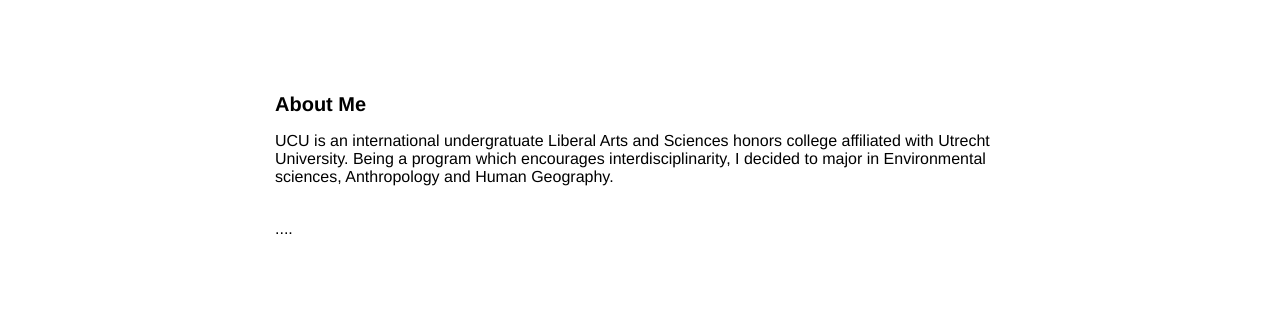
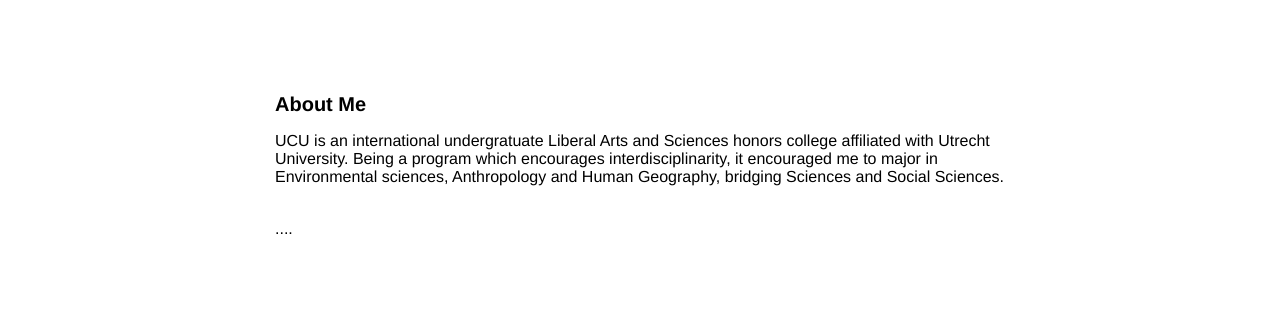
Before and after one commit to asaschajer/asaschajer.github.io, a plain HTML site: page index.html in a window 1280 px wide. Shown: the part 400-731 px from the top of the page. Drawn offline with Linux system fonts and the light colour scheme.

Commit message:
Update index.html

```diff
--- a/index.html
+++ b/index.html
@@ -82,7 +82,7 @@
       <div id="about-section">
         <span class="subheader-text">About Me</span>
         <div class="about-section-content">
-          <div class="body-text"> UCU is an international undergratuate Liberal Arts and Sciences honors college affiliated with Utrecht University. Being a program which encourages interdisciplinarity, I decided to major in Environmental sciences, Anthropology and Human Geography. </div>
+          <div class="body-text"> UCU is an international undergratuate Liberal Arts and Sciences honors college affiliated with Utrecht University. Being a program which encourages interdisciplinarity, it encouraged me to major in Environmental sciences, Anthropology and Human Geography, bridging Sciences and Social Sciences. </div>
           <div class="body-text"> .... </div>
         </div>
       </div>
```
